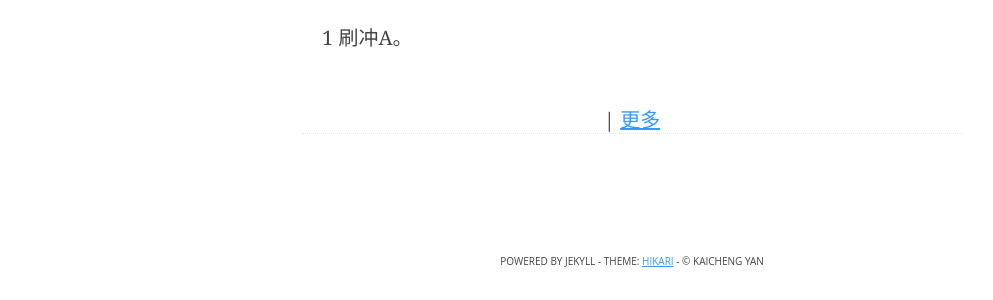
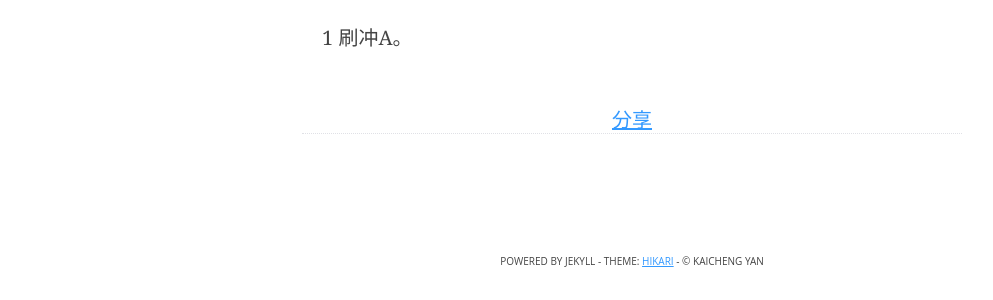
Before and after one commit to efz1602/efz1602.github.io, a Jekyll site: the page built from _posts/2014-06-13-list20140613.markdown, in a window 1280 px wide. Shown: the part 1238-1538 px from the top of the page, without its empty margins (8-1001 px from the left). Built offline with Jekyll 4.4.1, drawn with Linux system fonts in a browser that asks for light colours; some web fonts are replaced; Markdown is read by kramdown in place of the engine named in the settings.

```diff
--- a/_layouts/post.html
+++ b/_layouts/post.html
@@ -16,19 +16,28 @@
       {{ content }}
     </div>
     <div id="share" class="feat">
-
-          <!-- ShareTo Button BEGIN -->
-          <div class="shareto_toolbox" align=center>
-          <a class="shareto_button_tsina"></a>
-          <a class="shareto_button_kaixin001"></a>
-          <a class="shareto_button_qq"></a>
-          <a class="shareto_button_qzone"></a>
-          <a class="shareto_button_douban"></a>
-          <span class="shareto_separator">|</span>
-          <a href="http://shareto.com.cn/share.html" class="shareto_button_compact">更多</a>
-          </div>
-          <script type="text/javascript" src="http://s.shareto.com.cn/js/shareto_button.js" charset="utf-8"></script>
-          <!-- ShareTo Button END -->
+      <script type="text/javascript">
+      (function(){
+      var p = {
+      url:location.href,
+      showcount:'0',/*是否显示分享总数,显示：'1'，不显示：'0' */
+      desc:'',/*默认分享理由(可选)*/
+      summary:'',/*分享摘要(可选)*/
+      title:'',/*分享标题(可选)*/
+      site:'',/*分享来源 如：腾讯网(可选)*/
+      pics:'', /*分享图片的路径(可选)*/
+      style:'203',
+      width:22,
+      height:22
+      };
+      var s = [];
+      for(var i in p){
+      s.push(i + '=' + encodeURIComponent(p[i]||''));
+      }
+      document.write(['<a version="1.0" class="qzOpenerDiv" href="http://sns.qzone.qq.com/cgi-bin/qzshare/cgi_qzshare_onekey?',s.join('&'),'" target="_blank">分享</a>'].join(''));
+      })();
+      </script>
+      <script src="http://qzonestyle.gtimg.cn/qzone/app/qzlike/qzopensl.js#jsdate=20111201" charset="utf-8"></script>
     </div>
     {% if page.next %}
       <a rel="next" href="{{ site.baseurl }}{{ page.next.url }}" id="next">
```
